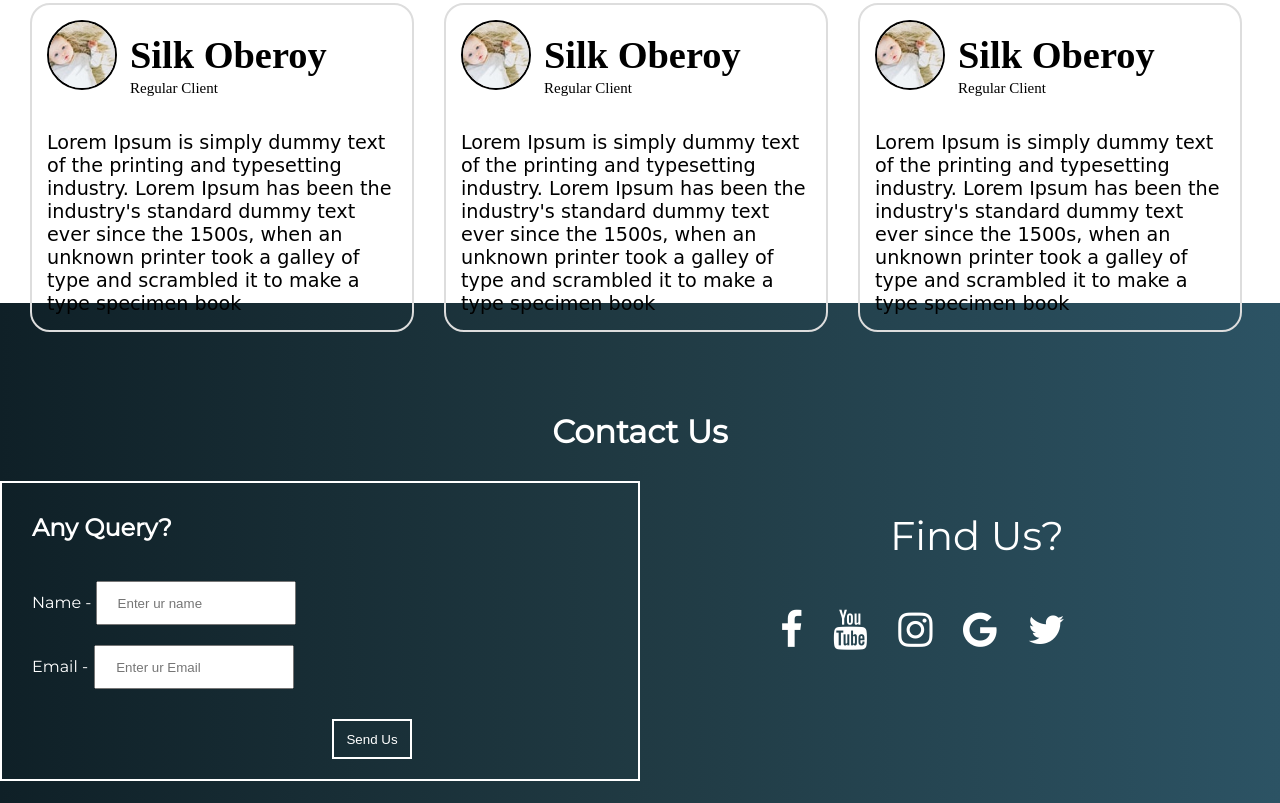
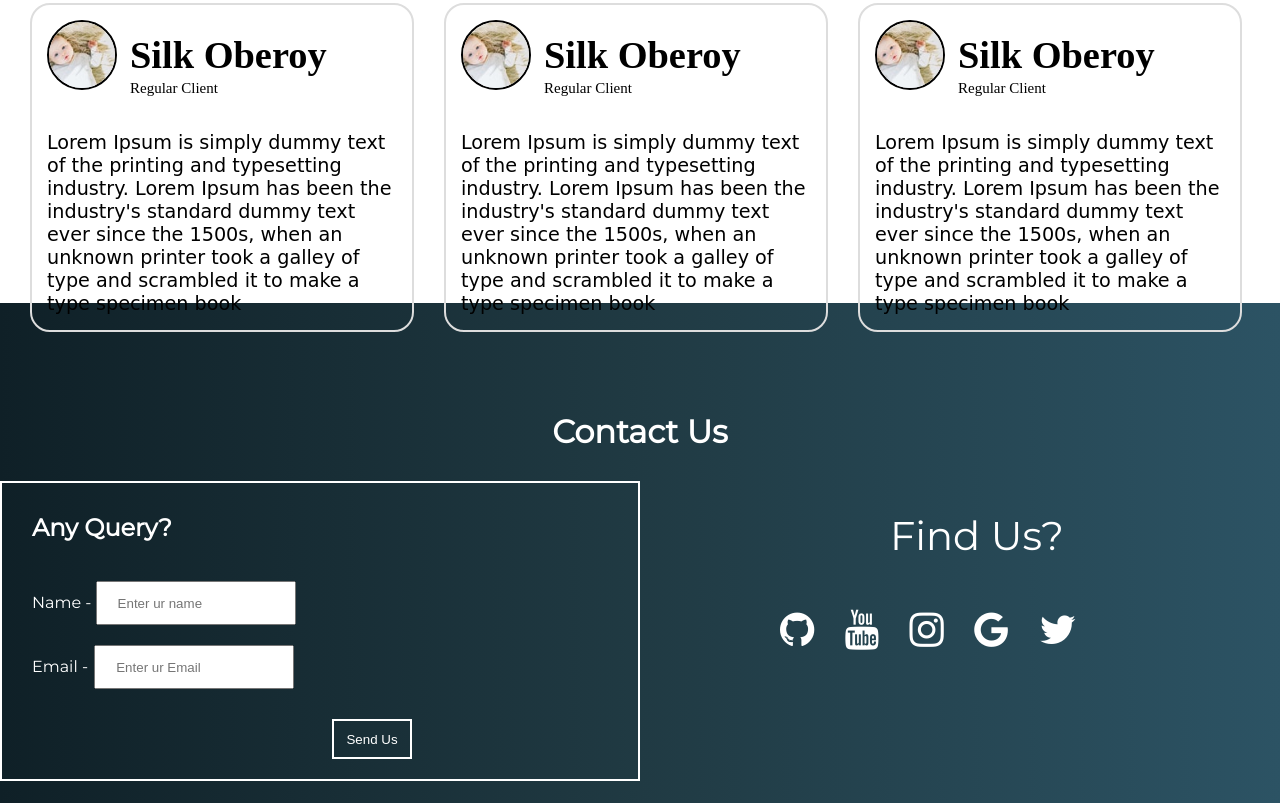
Before and after one commit to surajbhadola01/surajbhadola.github.io, a plain HTML site: page index.html in a window 1280 px wide. Shown: the part 1043-1846 px from the top of the page. Drawn offline with nearby package versions, Linux system fonts and the light colour scheme; a web font is replaced by a local one.

Commit message:
portfolio version 3.0

```diff
--- a/index.html
+++ b/index.html
@@ -326,7 +326,7 @@
 <div class="social">
 	<p>Find Us?</p>
 	<div id="icon">
-		<i class="fa fa-facebook icon"></i>
+		<i class="fa fa-github icon" href="https://github.com/surajbhadola01"></i>
 		<i class="fa fa-youtube icon"></i>
 		<i class="fa fa-instagram icon"></i>
 		<i class="fa fa-google icon"></i>
```
